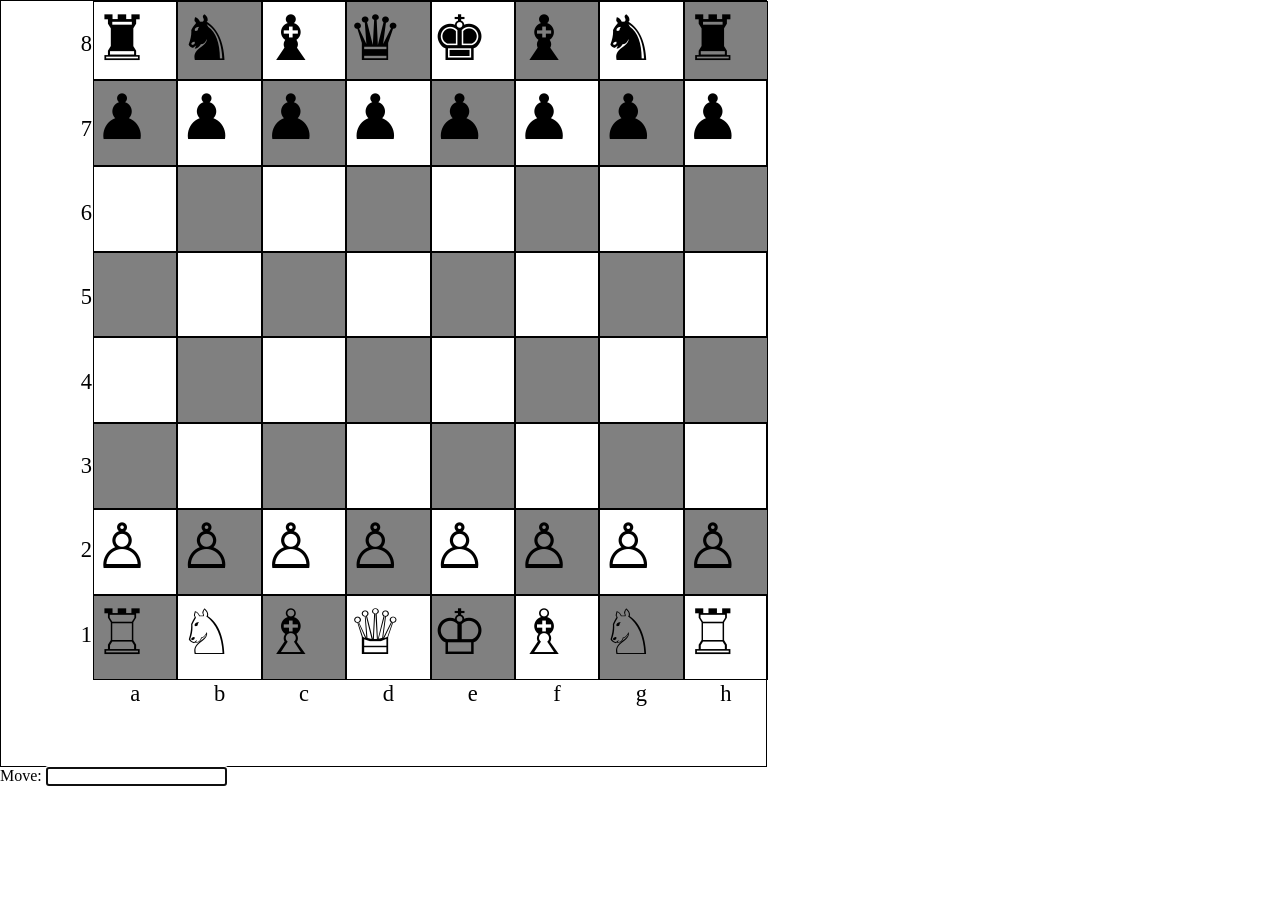
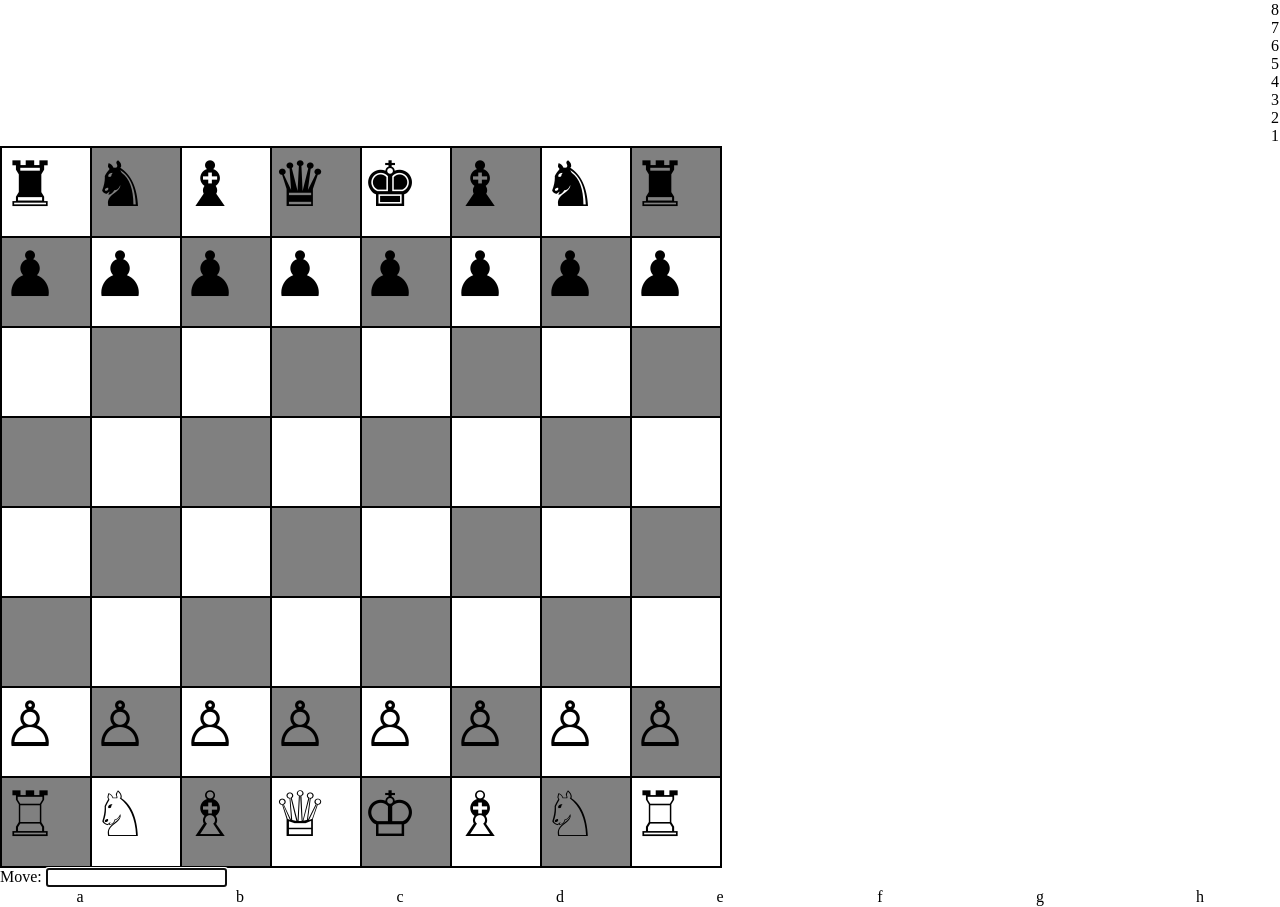
Before and after one commit to Binh2/reactjs-chess-page, a React (Vite) app: page / in a window 1280 px wide. Before the commit the page ends 800 px from the top, so only its background shows below. Built offline with nearby package versions, Linux system fonts and the light colour scheme.

Commit message:
Looked a little messed up but row=0 is actually row 1 (previously row=7 was row 1

```diff
--- a/src/board.ts
+++ b/src/board.ts
@@ -25,15 +25,14 @@ export function removePiece(board: BoardType, at: [number, number]) { // for en
 export function pawnForwardMoves(board: BoardType, piece: string, prevMove: PrevMoveType, isWhiteTurn: boolean, hasMoved: HasMovedType, from: [number, number]) {
     let [fromRow, fromCol] = from;
 	let moves: PossibleMovesType = [];
-
-    let direction = piece === white.pawn ? -1 : 1;
+    let direction = piece === white.pawn ? 1 : -1;
 
     // Pawn: Move 1 square forward
     if (board[fromRow + direction][fromCol] === '.') {
         moves.push([fromRow + direction, fromCol]);
 
         // Pawn: Move 2 squares forward from starting position
-        if ((piece === white.pawn && fromRow === 6) || (piece === black.pawn && fromRow === 1)) {
+        if ((piece === white.pawn && fromRow === 1) || (piece === black.pawn && fromRow === 6)) {
             if (board[fromRow + 2 * direction][fromCol] === '.') {
                 moves.push([fromRow + 2 * direction, fromCol]);
             }
@@ -66,7 +65,7 @@ export function pawnForwardMoves(board: BoardType, piece: string, prevMove: Prev
 export function pawnBackwardMoves(board: BoardType, piece: string, prevMove: PrevMoveType, isWhiteTurn: boolean, hasMoved: HasMovedType, from: [number, number], allowMoveOnSelf=false): PossibleMovesType {
     let [fromRow, fromCol] = from;
     let moves: PossibleMovesType = [];
-    let direction = piece === white.pawn ? -1 : 1;
+    let direction = piece === white.pawn ? 1 : -1;
 
     // Pawn: Move 2 squares backward
     if (board[fromRow - 2 * direction][fromCol] === '.' || (allowMoveOnSelf && board[fromRow - 2 * direction][fromCol] === piece)) {
@@ -206,26 +205,26 @@ export function kingCastlingMoves(board: BoardType, piece: string, from: [number
     let [fromRow, fromCol] = from;
     let moves: PossibleMovesType = [];
 
-    if (piece === white.king && board[7][4] === white.king && // White king: Queenside castling
+    if (piece === white.king && board[0][4] === white.king && // White king: Queenside castling
         !hasMoved['wK'] &&
-        !hasMoved['wR1'] && board[7][0] === white.rook &&
+        !hasMoved['wR1'] && board[0][0] === white.rook &&
+        board[0][1] === '.' && board[0][2] === '.' && board[0][3] === '.') {
+        moves.push([0, 2, true]); // true indicates castling
+    } else if (piece === white.king && board[0][4] === white.king && // White king: Kingside castling
+        !hasMoved['wK'] &&
+        !hasMoved['wR2'] && board[0][7] === white.rook &&
+        board[0][5] === '.' && board[0][6] === '.') {
+        moves.push([0, 6, true]); // true indicates castling
+    } else if (piece === black.king && board[7][4] === black.king && // Black king: Queenside castling
+        !hasMoved['bK'] &&
+        !hasMoved['bR1'] && board[7][0] === black.rook &&
         board[7][1] === '.' && board[7][2] === '.' && board[7][3] === '.') {
         moves.push([7, 2, true]); // true indicates castling
-    } else if (piece === white.king && board[7][4] === white.king && // White king: Kingside castling
-        !hasMoved['wK'] &&
-        !hasMoved['wR2'] && board[7][7] === white.rook &&
+    } else if (piece === black.king && board[7][4] === black.king && // Black king: Kingside castling
+        !hasMoved['bK'] &&
+        !hasMoved['bR2'] && board[7][7] === black.rook &&
         board[7][5] === '.' && board[7][6] === '.') {
         moves.push([7, 6, true]); // true indicates castling
-    } else if (piece === black.king && board[0][4] === black.king && // Black king: Queenside castling
-        !hasMoved['bK'] &&
-        !hasMoved['bR1'] && board[0][0] === black.rook &&
-        board[0][1] === '.' && board[0][2] === '.' && board[0][3] === '.') {
-        moves.push([0, 2, true]); // true indicates castling
-    } else if (piece === black.king && board[0][4] === black.king && // Black king: Kingside castling
-        !hasMoved['bK'] &&
-        !hasMoved['bR2'] && board[0][7] === black.rook &&
-        board[0][5] === '.' && board[0][6] === '.') {
-        moves.push([0, 6, true]); // true indicates castling
     }
     return moves;
 }
@@ -263,16 +262,16 @@ export function getPossibleMoves(board: BoardType, piece: string, prevMove: Prev
 	return [];
 }
 
-
+// Board is flip horizontally
 const initialBoard = [
-	[black.rook, black.knight, black.bishop, black.queen, black.king, black.bishop, black.knight, black.rook],
-	[black.pawn, black.pawn, black.pawn, black.pawn, black.pawn, black.pawn, black.pawn, black.pawn],
+    [white.rook, white.knight, white.bishop, white.queen, white.king, white.bishop, white.knight, white.rook],
+	[white.pawn, white.pawn, white.pawn, white.pawn, white.pawn, white.pawn, white.pawn, white.pawn],
 	['.', '.', '.', '.', '.', '.', '.', '.'],
 	['.', '.', '.', '.', '.', '.', '.', '.'],
 	['.', '.', '.', '.', '.', '.', '.', '.'],
 	['.', '.', '.', '.', '.', '.', '.', '.'],
-	[white.pawn, white.pawn, white.pawn, white.pawn, white.pawn, white.pawn, white.pawn, white.pawn],
-	[white.rook, white.knight, white.bishop, white.queen, white.king, white.bishop, white.knight, white.rook],
+	[black.pawn, black.pawn, black.pawn, black.pawn, black.pawn, black.pawn, black.pawn, black.pawn],
+	[black.rook, black.knight, black.bishop, black.queen, black.king, black.bishop, black.knight, black.rook],
 ]
 
 
@@ -350,17 +349,17 @@ export function useBoard() {
 		let newBoard = board;
 		// First white Rook or King moved
 		if (board[from[0]][from[1]] === white.rook) {
-			if (from[0] === 7 && from[1] === 0) setHasMoved({...hasMoved, wR1: true});
-			else if (from[0] === 7 && from[1] === 7) setHasMoved({...hasMoved, wR2: true});
+			if (from[0] === 0 && from[1] === 0) setHasMoved({...hasMoved, wR1: true});
+			else if (from[0] === 0 && from[1] === 7) setHasMoved({...hasMoved, wR2: true});
 		} else if (board[from[0]][from[1]] === white.king) {
-			if (from[0] === 7 && from[1] === 4) setHasMoved({...hasMoved, wK: true});
+			if (from[0] === 0 && from[1] === 4) setHasMoved({...hasMoved, wK: true});
 		}
 		// First black Rook or King moved
 		else if (board[from[0]][from[1]] === black.rook) {
-			if (from[0] === 0 && from[1] === 0) setHasMoved({...hasMoved, bR1: true});
-			else if (from[0] === 0 && from[1] === 7) setHasMoved({...hasMoved, bR2: true});
+			if (from[0] === 7 && from[1] === 0) setHasMoved({...hasMoved, bR1: true});
+			else if (from[0] === 7 && from[1] === 7) setHasMoved({...hasMoved, bR2: true});
 		} else if (board[from[0]][from[1]] === black.king) {
-			if (from[0] === 0 && from[1] === 4) setHasMoved({...hasMoved, bK: true});
+			if (from[0] === 7 && from[1] === 4) setHasMoved({...hasMoved, bK: true});
 		}
 
 		// King: Castling
@@ -380,7 +379,7 @@ export function useBoard() {
 		else if ((board[from[0]][from[1]] === white.pawn ||
 			board[from[0]][from[1]] === black.pawn) &&
 			getPossibleMoves(board, board[from[0]][from[1]], prevMove, isWhiteTurn(), hasMoved, from).some(p => p[0] === to[0] && p[1] === to[1] && p[2] === true)) {
-			let direction = board[from[0]][from[1]] === white.pawn ? -1 : 1;
+			let direction = board[from[0]][from[1]] === white.pawn ? 1 : -1;
 			setBoard(removePiece(movePiece(board, from, to), [to[0] - direction, to[1]]));
 		}
 
@@ -399,13 +398,13 @@ export function useBoard() {
 }
 
 function rowChar(row: number) {
-    return String.fromCharCode(56 - row); // 49 is '1'; 7 -> '1', ..., 0 -> '8'
+    return String.fromCharCode(49 + row); // 49 is '1'; 0 -> '1', ..., 7 -> '8'
 }
 function colChar(col: number) {
     return String.fromCharCode(97 + col); // 97 is 'a'; 0 -> 'a', 1 -> 'b', ..., 7 -> 'h'
 }
 function rowNum(row: string) {
-    return 7 - (parseInt(row) - 1); // '1' -> 7, ..., '8' -> 0
+    return parseInt(row) - 1; // '1' -> 0, ..., '8' -> 7
 }
 function colNum(col: string) {
     return col.charCodeAt(0) - 97; // 'a' -> 0, ..., 'h' -> 7
--- a/src/index.css
+++ b/src/index.css
@@ -24,12 +24,12 @@
 
 .board {
   display: grid;
-  grid-template-rows: 0.5fr repeat(8, 1fr);
-  grid-template-columns: 0.5fr repeat(8, 1fr);
+  grid-template-rows: repeat(8, 1fr);
+  grid-template-columns: repeat(8, 1fr);
   grid-gap: 0;
   gap: 0;
-  width: calc(var(--board-width) + var(--board-rank-width));
-  height: calc(var(--board-width) + var(--board-rank-width));
+  width: calc(var(--board-width));
+  height: calc(var(--board-width));
   border: 1px solid black;
 }
 
@@ -42,7 +42,7 @@
   background: var(--light-square-color);
 }
 
-.board-rank {
+.labeled-board-rank {
   display: grid;
   grid-template-rows: repeat(8, 1fr);
   width: var(--board-rank-width);
@@ -51,7 +51,7 @@
   border: 1px solid transparent;
   grid-row: 1 / -1;
 }
-.board-rank__label {
+.labeled-board-rank__label {
   display: flex;
   align-items: center;
   justify-content: right;
@@ -59,7 +59,7 @@
   /* border: 1px solid black; */
 }
 
-.board-file {
+.labeled-board-file {
   display: grid;
   grid-template-columns: repeat(8, 1fr);
   width: calc(var(--board-width) - var(--board-rank-width));
@@ -67,7 +67,7 @@
   grid-column: 2 / -1;
   /* border: 1px solid transparent; */
 }
-.board-file__label {
+.labeled-board-file__label {
   display: flex;
   /* align-items: center; */
   justify-content: center;
--- a/src/index.tsx
+++ b/src/index.tsx
@@ -102,10 +102,10 @@ function Board() {
 		}
 
 		// Pawn: Promotion
-		if (board[selected[0]][selected[1]] === white.pawn && row === 0) {
+		if (board[selected[0]][selected[1]] === white.pawn && row === 7) {
 			setPromotionSquare({piece: white.pawn, at: [row, col]});
 			return;
-		} else if (board[selected[0]][selected[1]] === black.pawn && row === 7) {
+		} else if (board[selected[0]][selected[1]] === black.pawn && row === 0) {
 			setPromotionSquare({piece: black.pawn, at: [row, col]});
 			return;
 		} else handleMove(selected, [row, col]);
@@ -128,27 +128,17 @@ function Board() {
 
 	return <div>
 		<div className="board">
-			<div className='board-rank'>
-				{'87654321'.split('').map((n, i) =>
-					<div key={i} className="board-rank__label">{n}</div>
-				)}
-			</div>
-			<> { board.map((r, i) =>
+			<> { board.slice(0).reverse().map((r, i) =>
 				<> { r.map((piece, j) =>
-					<Square key={i*8 + j} id={`square-${i}-${j}`}
+					<Square key={i*8 + j} id={`square-${7-i}-${j}`}
 					className={
 						((i + j) % 2 === 0 ? "--light " : "--dark ") +
-						(selected && i === selected[0] && j === selected[1] ? "--selected ": "") +
-						(possibleMoves.some(p => p[0] === i && p[1] === j) ? "--possible ": "")
+						(selected && 7-i === selected[0] && j === selected[1] ? "--selected ": "") +
+						(possibleMoves.some(p => p[0] === 7-i && p[1] === j) ? "--possible ": "")
 					}
-					piece={piece} row={i} col={j} onClick={handleSelect} />
+					piece={piece} row={7-i} col={j} onClick={handleSelect} />
 				) } </>
 			) } </>
-			<div className='board-file'>
-				{'abcdefgh'.split('').map((n, i) =>
-					<div key={i} className="board-file__label">{n}</div>
-				)}
-			</div>
 		</div>
 		{ promotionSquare && <PromotionMenu piece={promotionSquare.piece} at={promotionSquare.at} onMouseDown={handlePromotion} /> }
 		<div>
@@ -165,6 +155,24 @@ function Board() {
 			}} autoFocus ref={inputRef} />
 		</div>
 	</div>;
+}
+
+function LabeledBoard() {
+	return (
+		<div className="labeled-board">
+			<div className="labeled-board-rank">
+				{'87654321'.split('').map((n, i) =>
+					<div key={i} className="labeled-board-rank__label">{n}</div>
+				)}
+			</div>
+			<Board></Board>
+			<div className='labeled-board-file'>
+				{'abcdefgh'.split('').map((n, i) =>
+					<div key={i} className="labeled-board-file__label">{n}</div>
+				)}
+			</div>
+		</div>
+	);
 }
 function PromotionMenu({ piece, at, onMouseDown }: { piece: string, at: [number, number], onMouseDown: (newPiece: string) => void }) {
 	const direction = piece === white.pawn ? -1 : 1;
@@ -186,7 +194,7 @@ function PromotionMenu({ piece, at, onMouseDown }: { piece: string, at: [number,
 }
 
 export default function Game() {
-	return <Board />;
+	return <LabeledBoard />;
 }
 
 if (import.meta.env.NODE_ENV !== 'test') {
```
